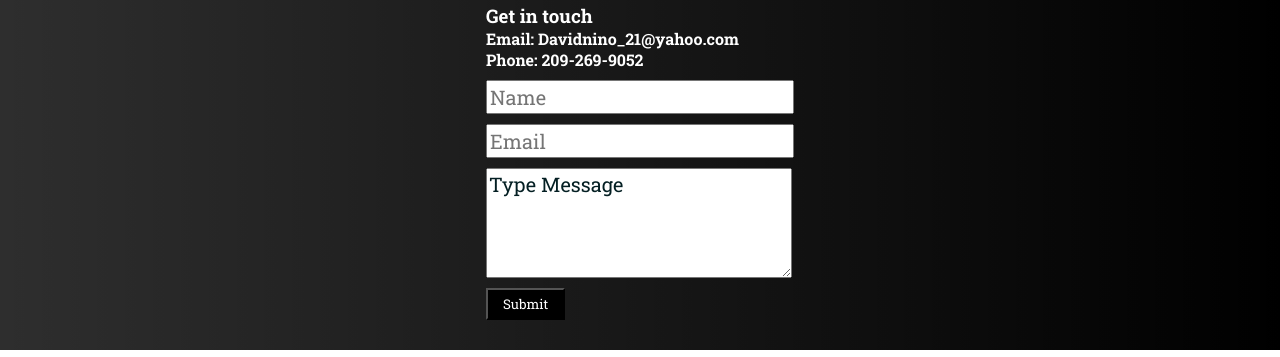
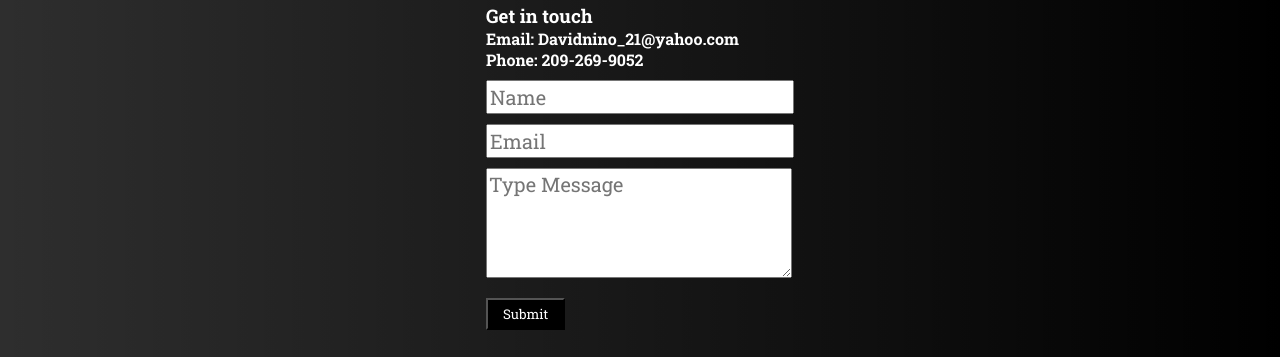
Before and after one commit to Davidnino21/new-portfolio, a React (Vite) app: page / in a window 1280 px wide. Shown: the part 1621-1978 px from the top of the page. Built offline with nearby package versions, Linux system fonts and the light colour scheme.

Commit message:
added functionality to form

```diff
--- a/src/components/Contact.jsx
+++ b/src/components/Contact.jsx
@@ -1,4 +1,31 @@
+import { useState } from "react";
+
 function Contact() {
+  const [data, setData] = useState({
+    name: "",
+    email: "",
+    message: "",
+  });
+  const [error, setError] = useState("");
+
+  function handleChange(e) {
+    const { name, value } = e.target;
+    setData({ ...data, [name]: value });
+  }
+
+  function handleSubmit(e) {
+    e.preventDefault();
+
+    if (!data.name) {
+      setError("Name is required");
+    } else if (!data.email) {
+      setError("Email is required");
+    } else if (!data.message) {
+      setError("Message is required");
+    }
+    console.log(data);
+  }
+
   return (
     <div className="contact-section">
       <h2>Contact Me</h2>
@@ -8,12 +35,26 @@ function Contact() {
           <h4>Email: Davidnino_21@yahoo.com</h4>
           <h4>Phone: 209-269-9052</h4>
         </div>
-        <form>
-          <input type="text" name="name" placeholder="Name" />
-          <input type="text" name="email" placeholder="Email" />
-          <textarea rows="4" name="message">
-            Type Message
-          </textarea>
+        <form onSubmit={handleSubmit}>
+          <input
+            type="text"
+            name="name"
+            placeholder="Name"
+            onChange={handleChange}
+          />
+          <input
+            type="text"
+            name="email"
+            placeholder="Email"
+            onChange={handleChange}
+          />
+          <textarea
+            rows="4"
+            name="message"
+            placeholder="Type Message"
+            onChange={handleChange}
+          ></textarea>
+          <p>{error}</p>
           <button>Submit</button>
         </form>
       </div>
```
